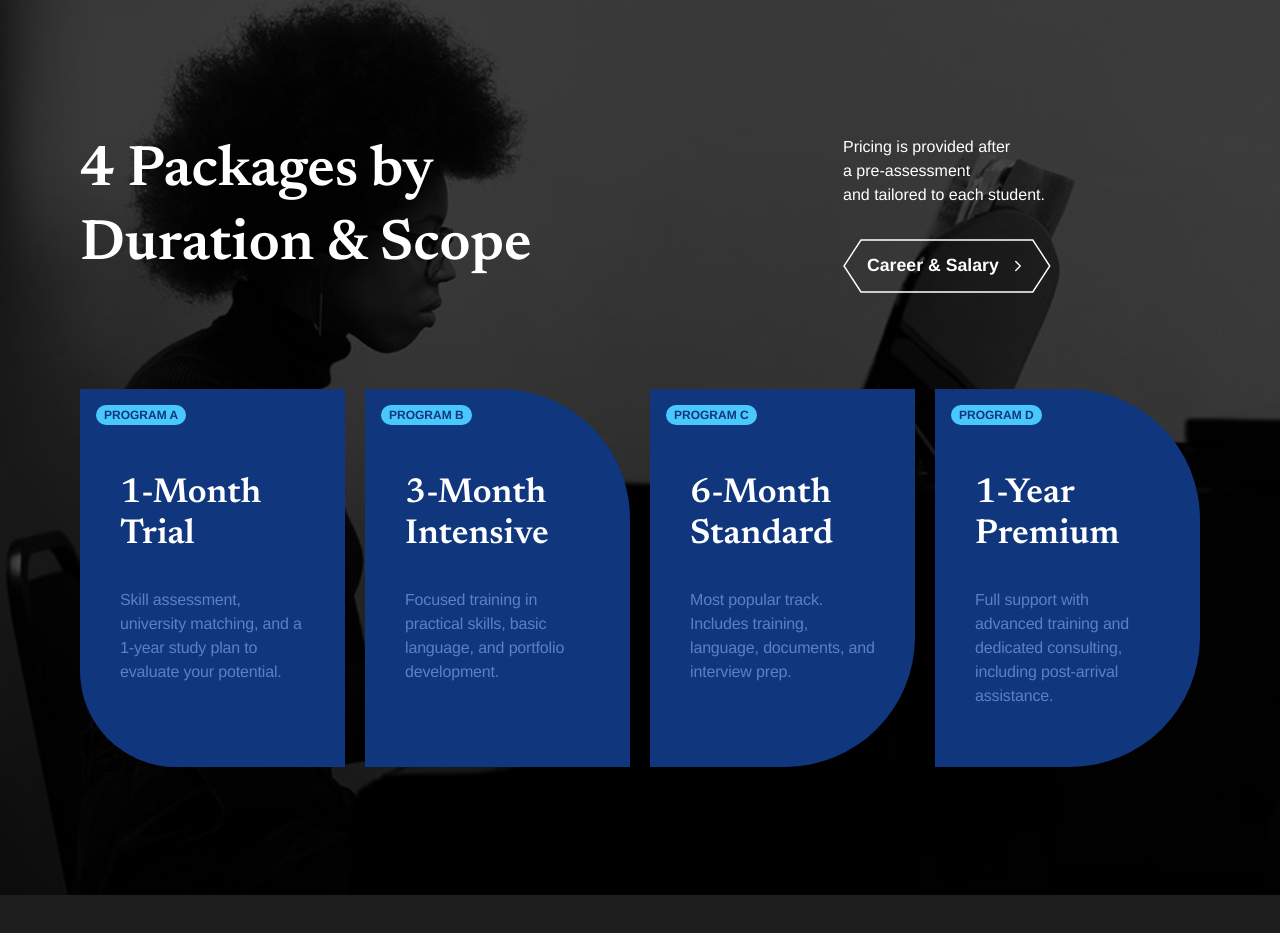
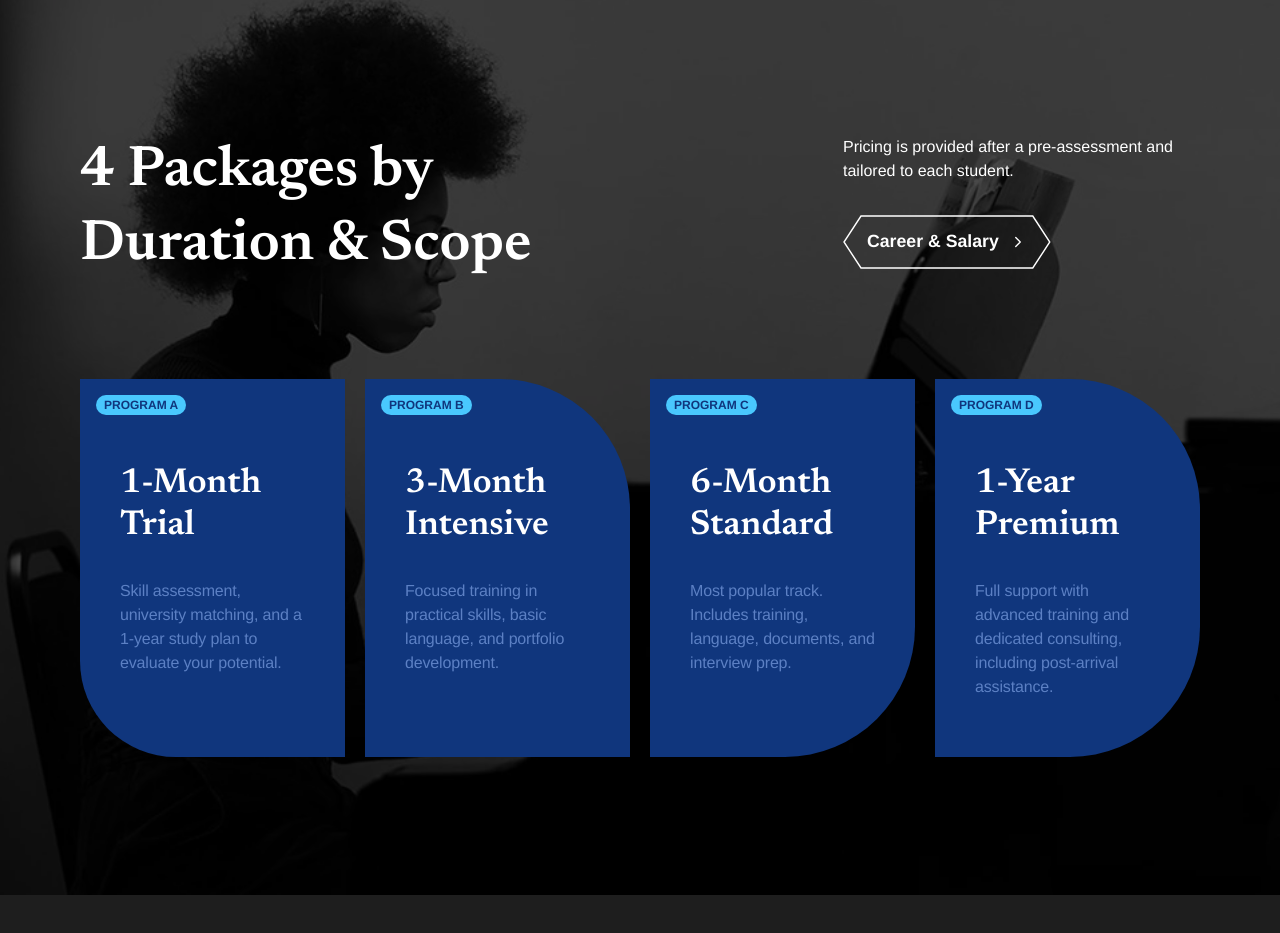
Before and after one commit to arisnoba/kisas, a Next.js app: page /about in a window 1280 px wide. Shown: the part 3220-4153 px from the top of the page. Built offline with nearby package versions, Linux system fonts and the light colour scheme.

Commit message:
refactor: update text formatting logic in about-scaffold to handle locale-specific line joining

```diff
--- a/src/components/about-scaffold.tsx
+++ b/src/components/about-scaffold.tsx
@@ -126,7 +126,7 @@ export function AboutScaffold({ dictionary, locale }: AboutScaffoldProps) {
 						</h2>
 						<div className="about-packages-aside">
 							<p>
-								<TextLines className="block" lines={dictionary.packages.descriptionLines} />
+								{dictionary.packages.descriptionLines.join(locale === 'zh' ? '' : ' ')}
 							</p>
 							<KisasButton href={locale === 'zh' ? '/zh/majors-career' : '/majors-career'} icon={<ChevronRight aria-hidden="true" size={18} strokeWidth={1.8} />} variant="outline">
 								{dictionary.packages.cta}
```
